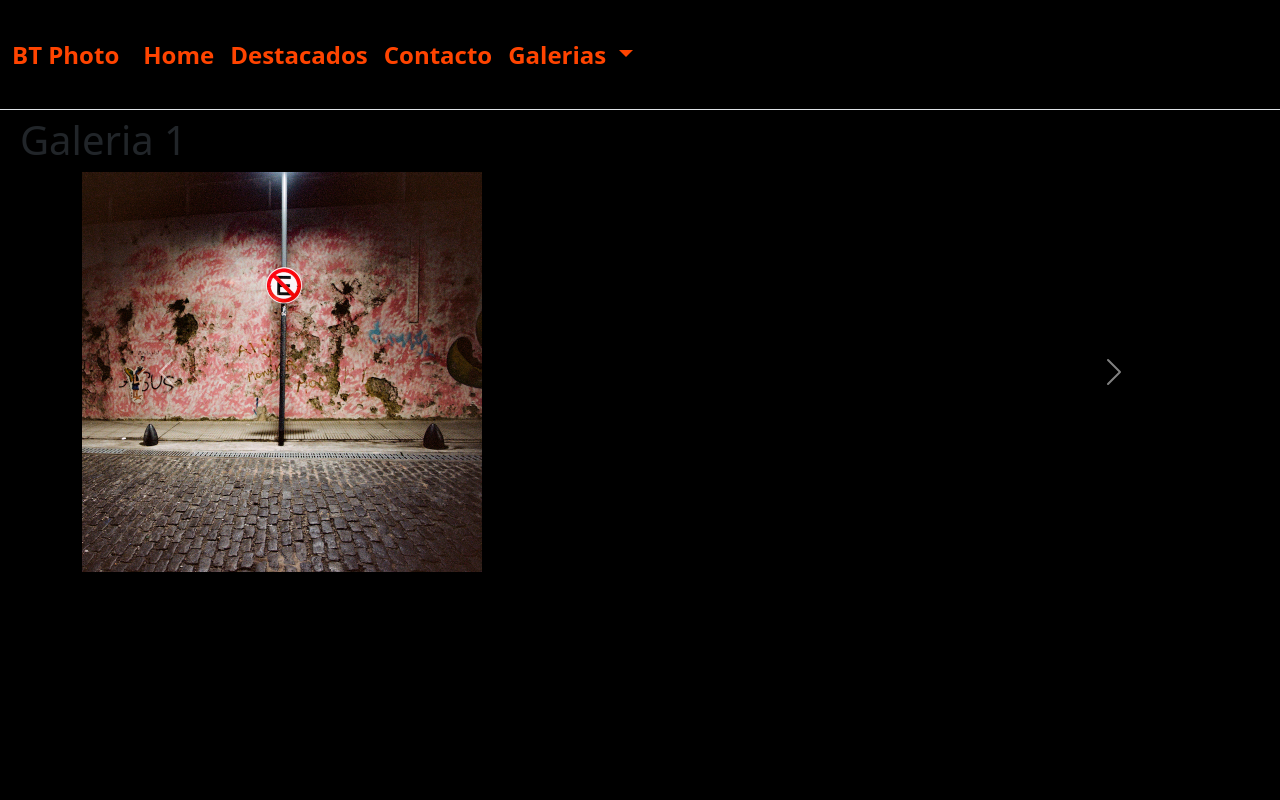
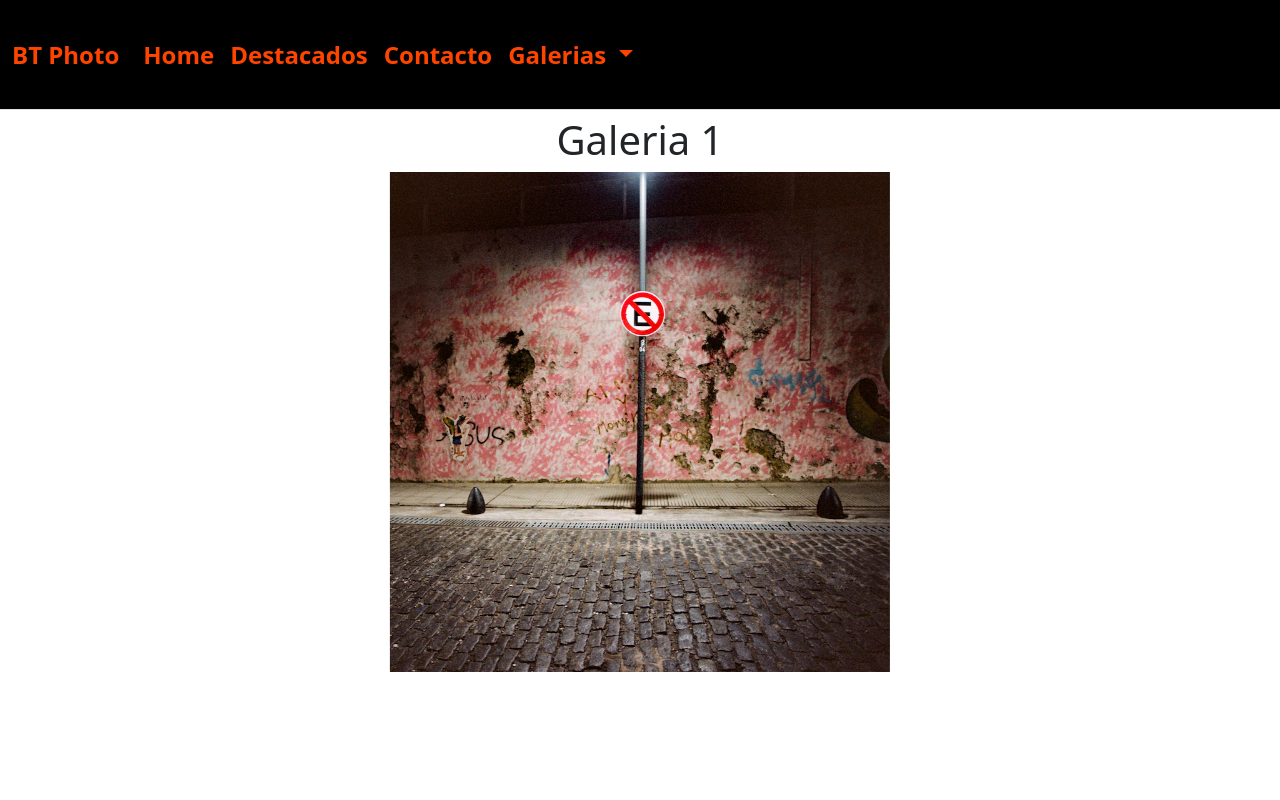
Before and after one commit to pfbrodon/brphtoflask, a Flask app: page /galeria_1 in a window 1280 px wide. Run offline with Flask 3, Linux system fonts and the light colour scheme.

Commit message:
ok carusel

```diff
--- a/static/css/galeria_1.css
+++ b/static/css/galeria_1.css
@@ -1,4 +1,18 @@
 img {
-    max-width: 400px;  /* ajusta el ancho máximo según tus necesidades */
+    max-width: 500px;  /* ajusta el ancho máximo según tus necesidades */
     height: auto;
 }
+
+.carousel-item {
+    text-align: center;
+}
+
+.col{
+    text-align: center;
+}
+
+.carousel-inner{
+    text-align: center;
+    align-items: center;
+    justify-content: center;
+}
--- a/static/css/index.css
+++ b/static/css/index.css
@@ -5,7 +5,7 @@ body, html {
     flex-direction: column;
     justify-content: center;
     align-items: center;
-    background-color: rgb(0, 0, 0);
+    background-color: rgb(255, 255, 255);
 }
 
 h2{
--- a/static/css/layout.css
+++ b/static/css/layout.css
@@ -1,9 +1,9 @@
 
 body {
-    background-color: black;
+    background-color: rgb(255, 255, 255);
 }
 main {
-    background-color:black; /* Cambia el color según tus preferencias */
+    background-color:rgb(255, 255, 255); /* Cambia el color según tus preferencias */
     padding: 20px; /* Ajusta el relleno según tus necesidades */
 }
 
--- a/templates/galeria_1.html
+++ b/templates/galeria_1.html
@@ -4,50 +4,37 @@
 <br>
 <br>
 <br>
+<div class="container">
+    <div class="row">
+        <div class="col">
             <H1>Galeria 1</H1>
-<!--<div class="galeria">
-    {% for imagen in imagenes %}
-        <img src="{{ url_for('static', filename='images/' + imagen) }}" alt="{{ imagen }}">
-    {% endfor %}
-</div>-->
-<div class="container mx-auto">
+        </div>
+    </div>
+    <div class="row justify-content-center align-items-center">
+        <div class="col-md-10">
             <div id="carouselExampleControls" class="carousel slide" data-bs-ride="carousel">
                 <div class="carousel-inner">
-            <div class="carousel-item active">
-                <img src="{{ url_for('static', filename='images/' + imagenes[0]) }}" class="d-block w-100" alt="...">
+                    <div class="carousel-item active align-items-center">
+                        <img src="{{ url_for('static', filename='images/' + imagenes[0]) }}" class="d-block mx-auto" alt="...">
                     </div>
                     {% for imagen in imagenes %}
-            <div class="carousel-item">
-                <img src="{{ url_for('static', filename='images/' + imagen) }}" class="d-block w-100" alt="...">
+                    <div class="carousel-item align-items-center">
+                        <img src="{{ url_for('static', filename='images/' + imagen) }}" class="d-block mx-auto" alt="...">
                     </div>
                     {% endfor %}
                 </div>
-        <button class="carousel-control-prev" type="button" data-bs-target="#carouselExampleControls" data-bs-slide="prev">
+                <button class="carousel-control-prev" type="button" data-bs-target="#carouselExampleControls"
+                    data-bs-slide="prev">
                     <span class="carousel-control-prev-icon" aria-hidden="true"></span>
                     <span class="visually-hidden">Previous</span>
                 </button>
-        <button class="carousel-control-next" type="button" data-bs-target="#carouselExampleControls" data-bs-slide="next">
+                <button class="carousel-control-next" type="button" data-bs-target="#carouselExampleControls"
+                    data-bs-slide="next">
                     <span class="carousel-control-next-icon" aria-hidden="true"></span>
                     <span class="visually-hidden">Next</span>
                 </button>
             </div>
         </div>
-<!--
-<div id="imagenCarousel" class="carousel slide" data-ride="carousel">
-    <div class="carousel-inner">
-        {% for imagen in imagenes %}
-        <div class="carousel-item {% if loop.index == 1 %}active{% endif %}">
-            <img src="{{ url_for('static', filename='images/' + imagen) }}" class="d-block w-100" alt="{{ imagen }}">
     </div>
-        {% endfor %}
 </div>
-    <a class="carousel-control-prev" href="#imagenCarousel" role="button" data-slide="prev">
-        <span class="carousel-control-prev-icon" aria-hidden="true"></span>
-        <span class="sr-only">Anterior</span>
-    </a>
-    <a class="carousel-control-next" href="#imagenCarousel" role="button" data-slide="next">
-        <span class="carousel-control-next-icon" aria-hidden="true"></span>
-        <span class="sr-only">Siguiente</span>
-    </a>
-</div>-->
 {%endblock%}
```
Also changed, not shown: templates/respaldo.html (added, +25 -0 lines). Lines whose indentation alone changed are shown as unchanged.
